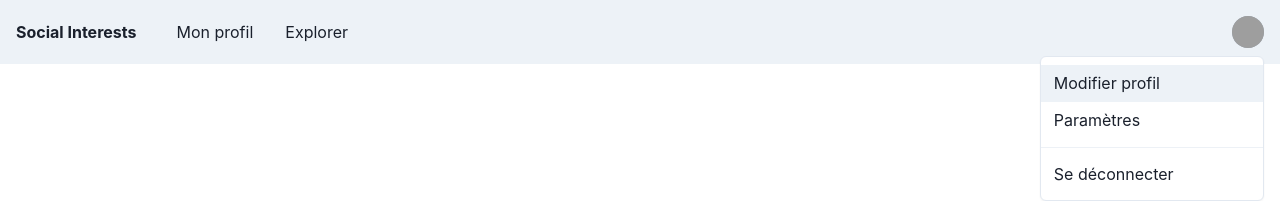
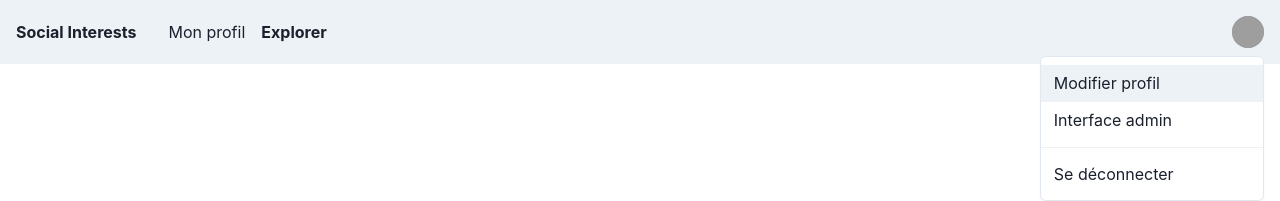
Before and after one commit to ryanbyloos/social-interests, a React (Create React App) app in the folder frontend/: page /explore in a window 1280 px wide. Both pictures are taken after a click on the button 1248 px from the left and 32 px from the top of the page. Shown: the top 201 px of the page. Built offline with nearby package versions, Linux system fonts and the light colour scheme; grey boxes are pictures that could not be loaded.

Commit message:
navigation working

```diff
--- a/frontend/src/components/Navbar.jsx
+++ b/frontend/src/components/Navbar.jsx
@@ -16,8 +16,14 @@ import {
   Stack,
 } from '@chakra-ui/react';
 import { HamburgerIcon, CloseIcon } from '@chakra-ui/icons';
+import { useLocation, useNavigate } from 'react-router-dom';
 
-const Links = ['Mon profil', 'Explorer'];
+// const usePathname = () => {
+//   const location = useLocation();
+//   return location.pathname;
+// }
+
+// const Links = ['Mon profil', 'Explorer'];
 
 const NavLink = ({ children }) => (
   <Link
@@ -33,8 +39,11 @@ const NavLink = ({ children }) => (
   </Link>
 );
 
-export default function Simple() {
+export default function Navbar() {
   const { isOpen, onOpen, onClose } = useDisclosure();
+  const location = useLocation();
+  const navigate = useNavigate();
+  const pathname = location.pathname;
 
   return (
     <>
@@ -53,9 +62,11 @@ export default function Simple() {
               as={'nav'}
               spacing={4}
               display={{ base: 'none', md: 'flex' }}>
-              {Links.map((link) => (
+              {/* {Links.map((link) => (
                 <NavLink key={link}>{link}</NavLink>
-              ))}
+              ))} */}
+              <Link onClick={() => navigate("/myprofile" + location.search)}> {pathname==="/myprofile" ? <b>Mon profil</b> : "Mon profil" } </Link>
+              <Link onClick={() => navigate("/explore" + location.search)}> {pathname==="/explore" ? <b>Explorer</b> : "Explorer" } </Link>
             </HStack>
           </HStack>
           <Flex alignItems={'center'}>
@@ -74,24 +85,25 @@ export default function Simple() {
                 />
               </MenuButton>
               <MenuList>
-                <MenuItem>Modifier profil</MenuItem>
-                <MenuItem>Paramètres</MenuItem>
+                <MenuItem onClick={() => navigate("/myprofile/edit" + location.search)}>Modifier profil</MenuItem>
+                <MenuItem onClick={() => navigate("/admin" + location.search)}>Interface admin</MenuItem>
                 <MenuDivider />
-                <MenuItem>Se déconnecter</MenuItem>
+                <MenuItem onClick={() => navigate("/" + location.search)}>Se déconnecter</MenuItem>
               </MenuList>
             </Menu>
           </Flex>
         </Flex>
 
-        {isOpen ? (
+        {/* {isOpen ? (
           <Box pb={4} display={{ md: 'none' }}>
             <Stack as={'nav'} spacing={4}>
               {Links.map((link) => (
                 <NavLink key={link}>{link}</NavLink>
               ))}
+              <NavLink> {"Mon profil"} </NavLink>
             </Stack>
           </Box>
-        ) : null}
+        ) : null} */}
       </Box>
     </>
   );
--- a/frontend/src/components/NavbarHome.jsx
+++ b/frontend/src/components/NavbarHome.jsx
@@ -10,6 +10,8 @@ import {
     Stack,
 } from '@chakra-ui/react';
 import { HamburgerIcon, CloseIcon } from '@chakra-ui/icons';
+
+import { useLocation, useNavigate } from 'react-router-dom';
 
 const Links = [];
 
@@ -29,6 +31,8 @@ const NavLink = ({ children }) => (
 
 export default function Simple() {
     const { isOpen, onOpen, onClose } = useDisclosure();
+    const location = useLocation();
+    const navigate = useNavigate();
 
     return (
         <>
@@ -67,7 +71,8 @@ export default function Simple() {
                             href={'/'}
                             _hover={{
                                 bg: 'blue.500',
-                            }}>
+                            }}
+                            onClick={() => navigate("/" + location.search)}>
                             Sign In
                         </Button>
                         <Button
@@ -80,7 +85,8 @@ export default function Simple() {
                             href={'/signup'}
                             _hover={{
                                 bg: 'blue.500',
-                            }}>
+                            }}
+                            onClick={() => navigate("/signup" + location.search)}>
                             Sign Up
                         </Button>
                     </Flex>
--- a/frontend/src/pages/MyProfilePage.jsx
+++ b/frontend/src/pages/MyProfilePage.jsx
@@ -15,7 +15,7 @@ import MovieList from '../components/MovieList';
 function MyProfilePage() {
   return (
     <ChakraProvider theme={theme}>
-      <Navbar />
+      <Navbar location={"hello"}/>
       <div style={{ height: "100vh" }}>
         <Box textAlign="center" fontSize="xl" as="main" paddingTop={'4em'}>
           <ProfileCard />
```
